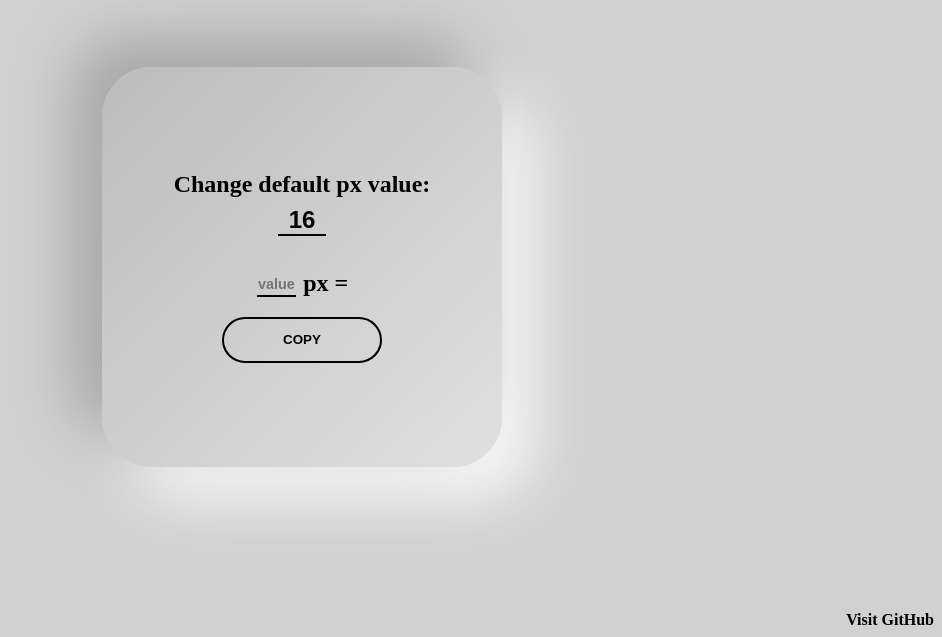
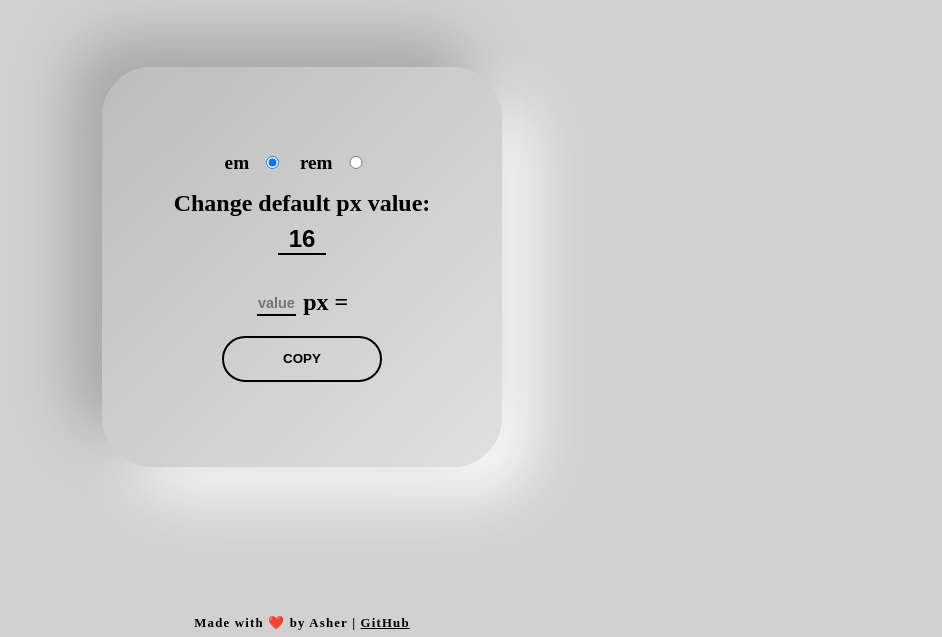
Before and after one commit to asherayub/pixelToEmConverter, a plain HTML site: page index.html in a window 1280 px wide. Shown: the part 163-800 px from the top of the page, without its empty margins (338-1280 px from the left). Drawn offline with Linux system fonts and the light colour scheme; a web font is replaced by a local one.

Commit message:
em/rem user inputs added

```diff
--- a/app.js
+++ b/app.js
@@ -1,14 +1,32 @@
+const toggleIcon = document.querySelector(".toggle-icon");
+const icon = document.querySelector(".toggle-icon i");
+const emRadio = document.getElementById("em");
+const remRadio = document.getElementById("rem");
+const changePx = document.getElementById("changePx");
 const inputVal = document.getElementById("val");
 const valueInEms = document.getElementById("valueInEms");
 const copyBtn = document.getElementById("copybtn");
-const changePx = document.getElementById("changePx");
-const toggleIcon = document.querySelector(".toggle-icon");
-const icon = document.querySelector(".toggle-icon i");
-
 // calculate ems
 inputVal.addEventListener("keyup", () => {
-  valueInEms.textContent =
-    (+inputVal.value / +changePx.value).toFixed(3) + "em";
+  if (emRadio.checked) {
+    valueInEms.textContent =
+      (+inputVal.value / +changePx.value).toFixed(3) + "em";
+  } else if (remRadio.checked) {
+    valueInEms.textContent =
+      (+inputVal.value / +changePx.value).toFixed(3) + "rem";
+  }
+});
+// Change em to rem and vice versa on radio button click in real time
+document.querySelectorAll(".choice label input").forEach((radioInput) => {
+  radioInput.addEventListener("click", () => {
+    if (emRadio.checked) {
+      valueInEms.textContent =
+        (+inputVal.value / +changePx.value).toFixed(3) + "em";
+    } else if (remRadio.checked) {
+      valueInEms.textContent =
+        (+inputVal.value / +changePx.value).toFixed(3) + "rem";
+    }
+  });
 });
 // copy to clipboard
 copyBtn.addEventListener("click", () => {
--- a/index.html
+++ b/index.html
@@ -27,14 +27,20 @@
       crossorigin="anonymous"
       referrerpolicy="no-referrer" />
     <script src="app.js" defer></script>
-    <title>PX TO EM CONVERTER</title>
+    <title>px to em/rem Converter | Asher</title>
   </head>
   <body>
     <div class="toggle-icon">
       <i class="fa-solid fa-moon moon"></i>
     </div>
-    <h1>CSS px to em Converter</h1>
+    <h1>CSS px to em/rem Converter</h1>
     <div class="container">
+      <div class="choice">
+        <label for="em"
+          >em<input type="radio" name="emrem" id="em" checked
+        /></label>
+        <label for="rem">rem<input type="radio" name="emrem" id="rem" /></label>
+      </div>
       <h2>Change default px value:</h2>
       <input
         id="changePx"
@@ -53,6 +59,17 @@
       </div>
       <button id="copybtn">Copy</button>
     </div>
-    <a id="myLink" href="https://www.github.com/asherayub" target="_blank">Visit GitHub</a>
+    <div class="footer">
+      <p>
+        Made with ❤️ by Asher |
+        <a
+          id="myLink"
+          href="https://www.github.com/asherayub"
+          target="_blank"
+          rel="noopener"
+          >GitHub</a
+        >
+      </p>
+    </div>
   </body>
 </html>
--- a/styles.css
+++ b/styles.css
@@ -72,6 +72,20 @@ h1 {
   box-shadow: -30px -30px 60px var(--box-color3),
     30px 30px 60px var(--box-color4);
 }
+.choice {
+  margin-bottom: 1em;
+}
+.choice label {
+  font-size: 1.2rem;
+  font-weight: 600;
+}
+.choice label,
+.choice input {
+  cursor: pointer;
+  margin: 0;
+  /* accent-color: orangered; */
+}
+
 .px__font__to__em {
   display: flex;
   align-items: flex-end;
@@ -115,13 +129,18 @@ input[type="number"]::-webkit-outer-spin-button {
   padding: 0;
   margin-bottom: 1em;
 }
-#myLink{
+.footer {
   color: var(--text);
-  text-decoration: none;
-  font-size: 1em;
+  font-size: 0.8rem;
   font-weight: 600;
-  margin-top: 1em;
   position: absolute;
-  bottom: .5em;
-  right: .5em;
+  bottom: 0.5em;
+  right: 0;
+  left: 0;
+  width: max-content;
+  margin: 0 auto;
+  letter-spacing: 1.2px;
 }
+.footer a {
+  color: var(--text);
+}
```
